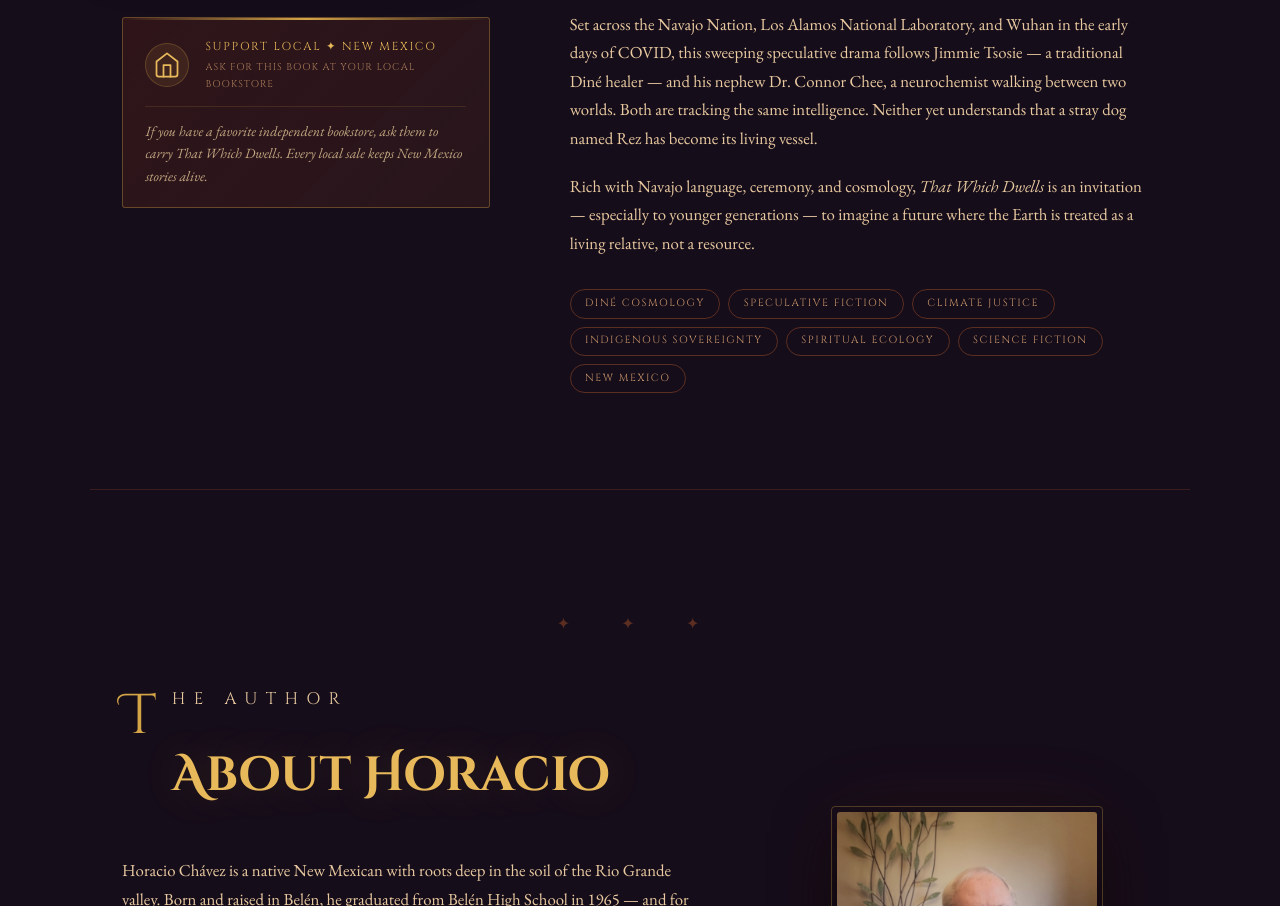
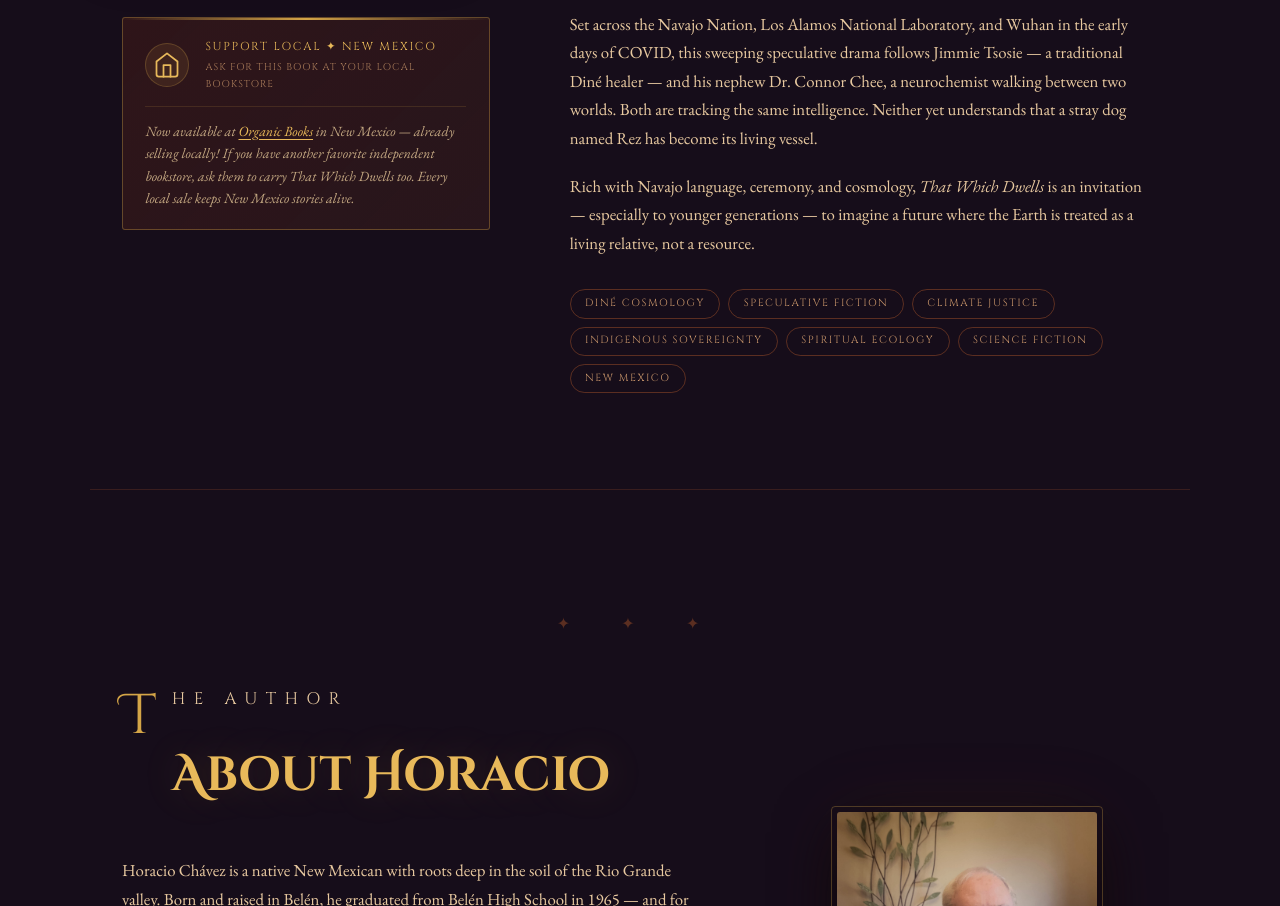
Before and after one commit to nancyjogonzales/horaciochavez, a plain HTML site: page index.html in a window 1280 px wide. Shown: the part 1421-2327 px from the top of the page. Drawn offline with nearby package versions, Linux system fonts and the light colour scheme.

Commit message:
Add files via upload

```diff
--- a/index.html
+++ b/index.html
@@ -788,7 +788,7 @@
             <span class="support-local-sub">Ask for this book at your local bookstore</span>
           </div>
         </div>
-        <p class="support-local-note">If you have a favorite independent bookstore, ask them to carry <em>That Which Dwells</em>. Every local sale keeps New Mexico stories alive.</p>
+        <p class="support-local-note">Now available at <a href="https://organicbooks.net/" target="_blank" rel="noopener" style="color:var(--warm-gold); text-decoration:underline; text-underline-offset:3px;">Organic Books</a> in New Mexico — already selling locally! If you have another favorite independent bookstore, ask them to carry <em>That Which Dwells</em> too. Every local sale keeps New Mexico stories alive.</p>
       </div>
     </div>
 
```
